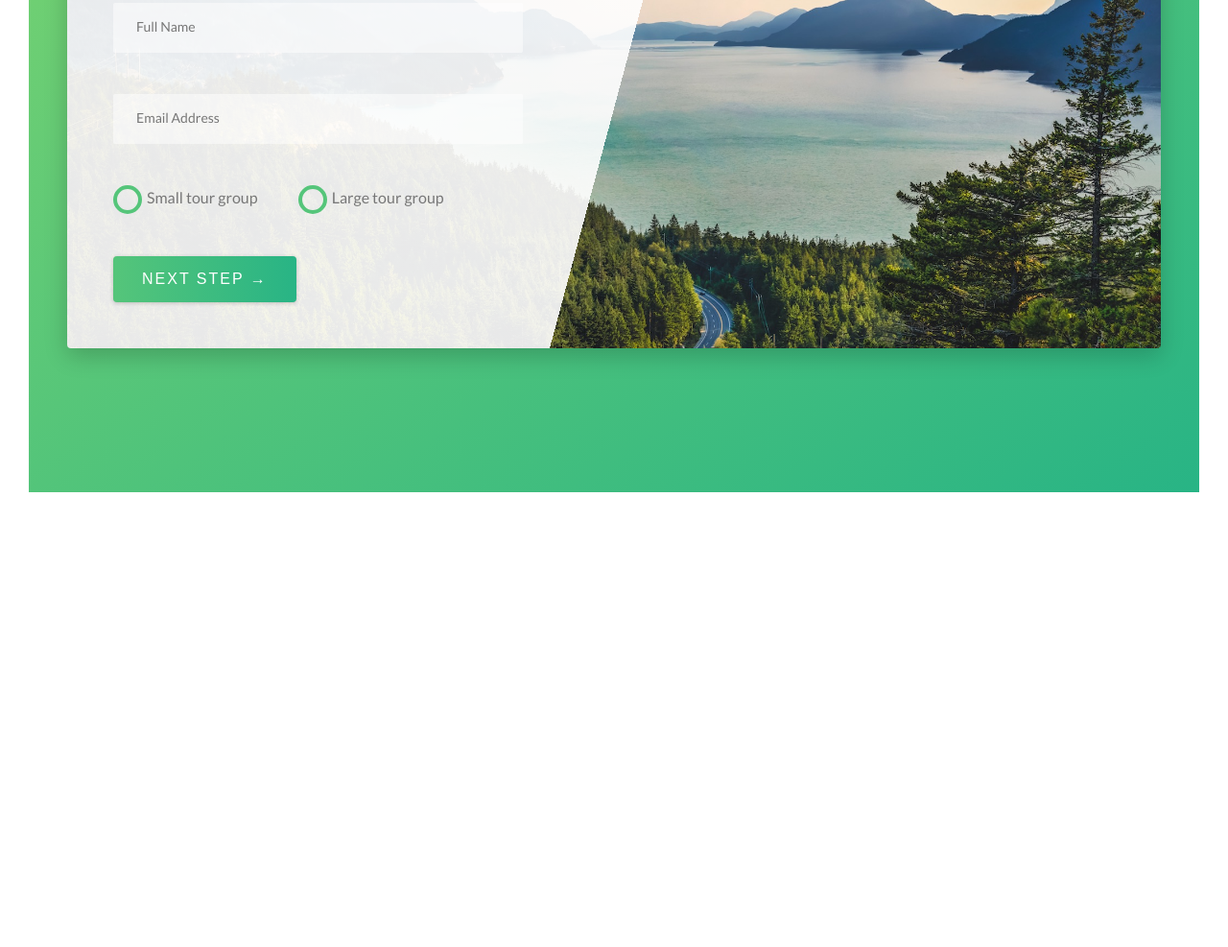
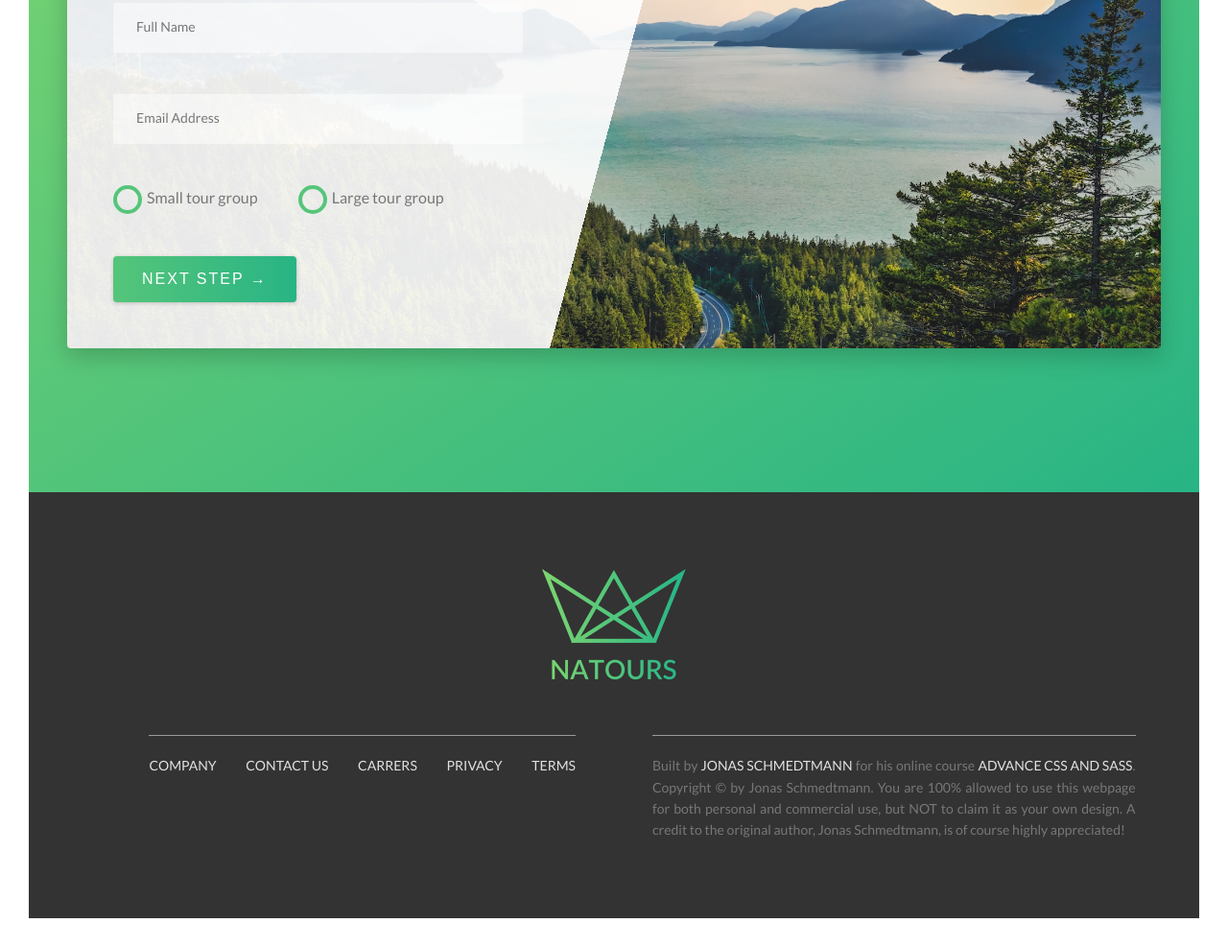
Before and after one commit to Reddraft/NATOURS, a website: page index.html in a window 1280 px wide. Shown: the part 4739-5726 px from the top of the page at 96% size. Before the commit the page ends 5282 px from the top, so only its background shows below. Drawn offline with Linux system fonts and the light colour scheme.

Commit message:
Created footer section

```diff
--- a/index.html
+++ b/index.html
@@ -331,6 +331,32 @@
             </section>
         </main>
 
+        <!-- FOOTER -->
+        <footer class="footer">
+            <div class="footer__logo-box u-margin-bottom-large">
+                <img src="img/logo-green-2x.png" alt="Full log0" class="footer__logo">
+            </div>
+            <div class="row">
+                <div class="col-1-of-2">
+                    <div class="footer__navigation">
+                        <ul class="footer__list">
+                            <li class="footer__item"><a href="#" class="footer__link">Company</a></li>
+                            <li class="footer__item"><a href="#" class="footer__link">Contact Us</a></li>
+                            <li class="footer__item"><a href="#" class="footer__link">Carrers</a></li>
+                            <li class="footer__item"><a href="#" class="footer__link">Privacy</a></li>
+                            <li class="footer__item"><a href="#" class="footer__link">Terms</a></li>
+                        </ul>
+                    </div>
+                </div>
+                <div class="col-1-of-2">
+                    <div class="footer__copyright">
+                        Built by <a href="#" class="footer__link">Jonas Schmedtmann</a> for his online course <a href="#" class="footer__link">Advance CSS and Sass</a>. Copyright &copy; by Jonas Schmedtmann. You are 100% allowed to use this webpage for both personal and commercial use, but NOT to claim it as your own design. A credit to the original author, Jonas Schmedtmann, is of course highly appreciated!
+                    </div>
+                </div>
+            </div>
+        </footer>
+
+
     </body>
 </html>
 
--- a/sass/abstracts/_variables.scss
+++ b/sass/abstracts/_variables.scss
@@ -11,6 +11,7 @@ $color-gray-light:#f7f7f7;
 $color-gray: #e1e1e1;
 $color-gray-dark: #777;
 $color-gray-extra-dark: #999;
+$color-gray-extra-dark-2: #333;
 $color-white: #fff;
 $color-black: #000;
 // Font Sizes
--- /dev/null
+++ b/sass/layout/_footer.scss
@@ -0,0 +1,67 @@
+.footer {
+    background-color: $color-gray-extra-dark-2;
+    padding: 8rem 0;
+    font-size: 1.4rem;
+
+    &__logo-box {
+        text-align: center;
+    }
+
+    &__logo {
+        width: 15rem;
+        height: auto;
+    }
+
+    &__navigation {
+        float: right;
+    }
+
+    &__navigation,
+    &__copyright  {
+        border-top: 1px solid $color-gray-extra-dark;
+        padding-top: 2rem;
+        display: inline-block;
+    }
+
+    &__list {
+        list-style: none;
+    }
+
+    &__item {
+        display: inline-block;
+
+        &:not(:last-child) {
+            margin-right: 2.8rem;
+        }
+    }
+
+    &__link {
+        &:link,
+        &:visited {
+            display: inline-block;
+            color: $color-gray;
+            text-decoration: none;
+            text-transform: uppercase;
+            // padding: .4rem .8rem;
+            transition: transform .25s;
+            backface-visibility: hidden;
+            background-color: $color-gray-extra-dark-2;
+
+        }
+
+        &:hover,
+        &:active {
+            color: $color-primary;
+            box-shadow: 0 .8px 2.4rem rgba(0, 0, 0, .4);
+            transform: rotate(-5deg) scale(1.1);
+        }
+    }
+
+
+    &__copyright {
+        color: $color-gray-dark;
+        text-align: justify;
+        width: 95%;
+        float: left;
+    }
+}
--- a/sass/main.scss
+++ b/sass/main.scss
@@ -18,6 +18,7 @@
 // layouts
 @import "layout/grid";
 @import "layout/header";
+@import "layout/footer";
 // pages
 @import "pages/home";
 // themes
```
Also changed, not shown: css/style.css.
